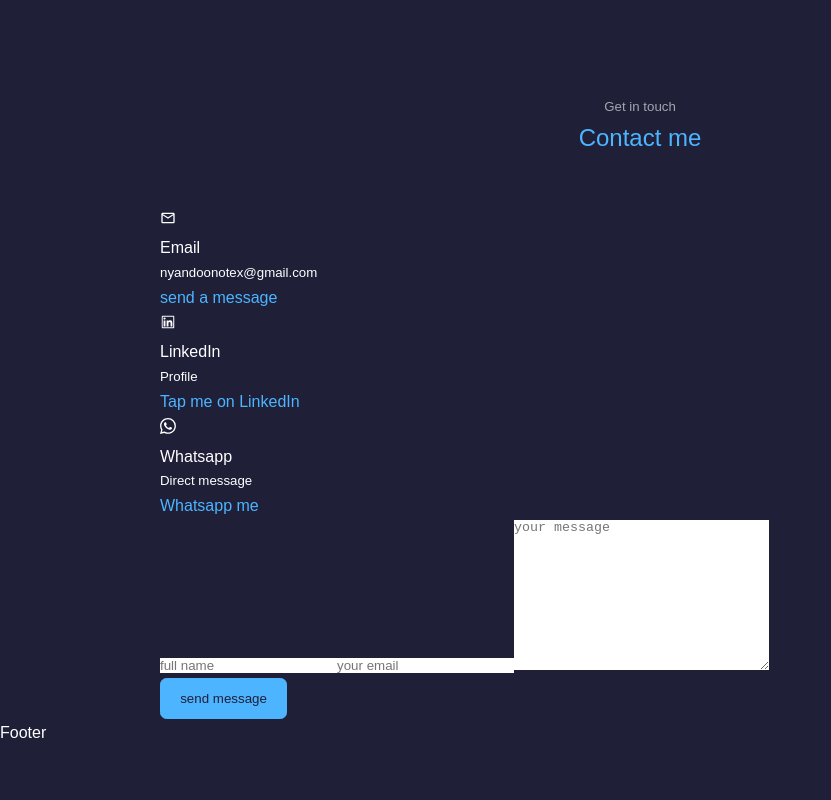
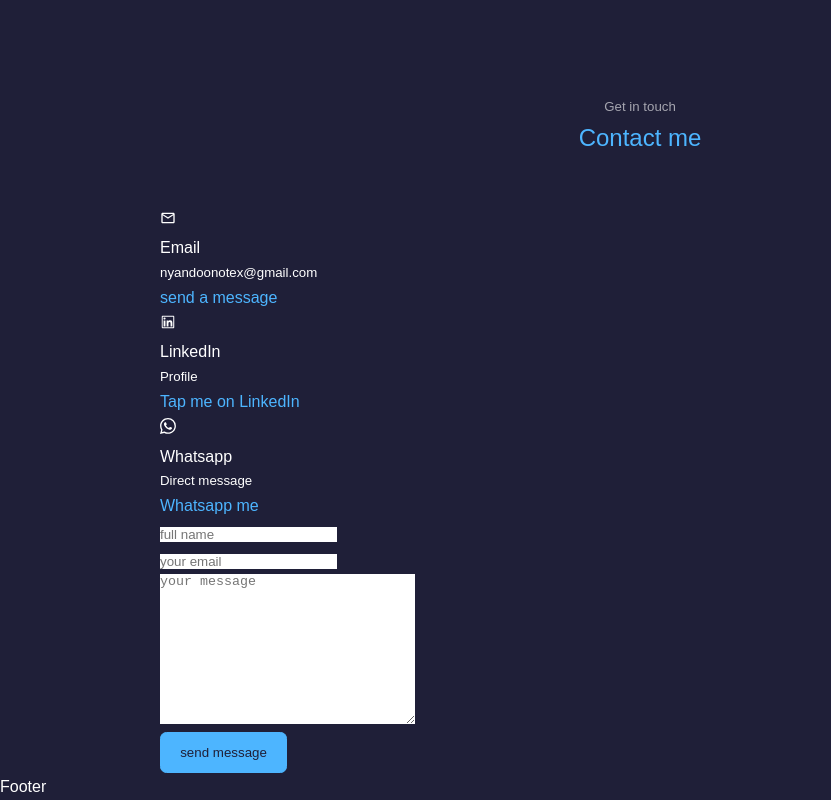
Before and after one commit to NyandoOnongwene/Portfolio, a React (Create React App) app in the folder portfolio/: page / in a window 1280 px wide. Shown: the part 941-1741 px from the top of the page, without its empty margins (0-831 px from the left). Before the commit the page ends 1687 px from the top, so only its background shows below. Built offline with nearby package versions, Linux system fonts and the light colour scheme.

Commit message:
contact commit

```diff
--- a/portfolio/src/components/contact/Contact.jsx
+++ b/portfolio/src/components/contact/Contact.jsx
@@ -5,63 +5,6 @@
 //     <div>Contact</div>
 //   )
 // }
-
-// import React from 'react'
-// import './contact.css'
-// import {MdOutlineEmail} from 'react-icons/md'
-// import {AiOutlineLinkedin} from 'react-icons/ai'
-// import {BsWhatsapp} from 'react-icons/bs'
-// import {useRef} from 'react'
-
-// const Contact = () => {
-// const form = useRef();
-// const sendEmail = (e) => {
-// e.preventDefault();
-// emailjs.sendForm('service_5vuauza', 'template_fdnnl56', form.current,'EmSdUNQzQuxkUqGWx')
-// e.target.reset()
-// .then((result) => {
-// console.log(result.text)
-// },(error) =>{
-// console.log(error.text);
-// });
-// };
-// return (
-// <section id="contact">
-// <h5>Get in touch</h5>
-// <h2>Contact me</h2>
-// <div className="container contact__container">
-// <div className="contact__options">
-// <article className='contact__option'>
-// <MdOutlineEmail className='contact__option__icon'/>
-// <h4>Email</h4>
-// <h5>myEmail@gmail.com</h5>
-// <a href='mailto:nyandoonotex@gmail.com' target='_blank'>send a message</a>
-// </article>
-// <article className='contact__option'>
-// <AiOutlineLinkedin className='contact__option__icon'/>
-// <h4>LinkedIn</h4>
-// <h5>Profile</h5>
-// <a href='https://www.linkedin.com/in/nyando-onongwene-321210228' rel='noopener' target='_blank'>Tap me on LinkedIn</a>
-// </article>
-// <article className='contact__option'>
-// <BsWhatsapp className='contact__option__icon'/>
-// <h4>Whatsapp</h4>
-// <h5>Direct message</h5>
-// <a href='https://web.whatsapp.com/send?phone=+237675831475'
-// target='_blank'>Whatsapp me</a>
-// </article>
-// </div>
-// <form ref={form} onSubmit={sendEmail}>
-// <input type="text" name='name' placeholder='full name' required/>
-// <input type="email" name='email' placeholder='your email' required/>
-// <textarea name="message" id="message" cols="30" rows="10" placeholder='your message' required></textarea>
-// <button type="submit" className='btn btn-primary'>send message</button>
-// </form>
-// </div>
-// </section>
-// )
-// }
-// export default Contact
 
 import React from 'react'
 import './contact.css'
@@ -95,36 +38,41 @@ return (
 
 <h4>Email</h4>
 <h5>nyandoonotex@gmail.com</h5>
-<a href='mailto:nyandoonotex@gmail.com' target='_blank' >send a message</a>
+<a href='mailto:nyandoonotex@gmail.com' target='_blank' rel='' >send a message</a>
 </article>
 <article className='contact__option'>
 <AiOutlineLinkedin className='contact__option__icon'/>
 
 <h4>LinkedIn</h4>
 <h5>Profile</h5>
-<a href='https://www.linkedin.com/in/nyando-onongwene-321210228'
-target='_blank'>Tap me on LinkedIn</a>
+<a href='https://www.linkedin.com/in/nyando-onongwene-321210228' rel=''
+target='_blank' >Tap me on LinkedIn</a>
 </article>
 <article className='contact__option'>
 <BsWhatsapp className='contact__option__icon'/>
 
 <h4>Whatsapp</h4>
 <h5>Direct message</h5>
-<a href='https://web.whatsapp.com/send?phone=+237675831475'
+<a href='https://web.whatsapp.com/send?phone=+237675831475' rel=''
 target='_blank'>Whatsapp me</a>
 </article>
 </div>
 
 <form ref={form} onSubmit={sendEmail}>
+ <div className='Name'>
+<input type="text" name='name' placeholder='full name' required/>
+</div>
 
-<input type="text" name='name' placeholder='full name' required/>
+<div className='Email'>
+<input type="email" name='email' placeholder='your email' required/>
+</div>
 
-
-<input type="email" name='email' placeholder='your email' required/>
+<div className='Message'>
 <textarea name="message" id="message" cols="30" rows="10"
 placeholder='your message' required></textarea>
+</div>
 
-<div>
+<div className='submit-Btn'>
 <button type="submit" className='btn btn-primary'>send message</button>
 </div>
 </form>
--- a/portfolio/src/components/contact/contact.css
+++ b/portfolio/src/components/contact/contact.css
@@ -0,0 +1,4 @@
+.Name,.Email,.Message{
+    display: block;
+
+}
```
